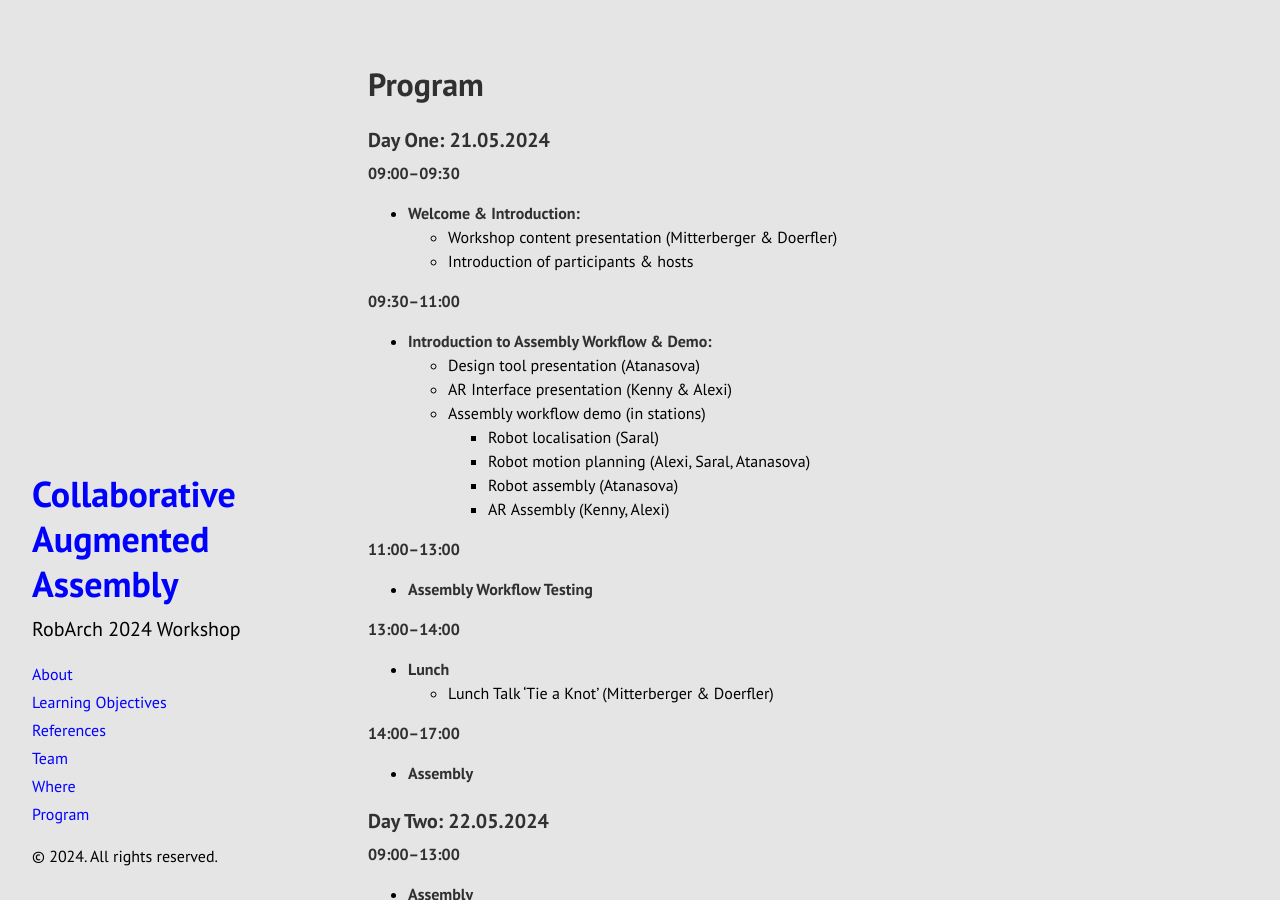
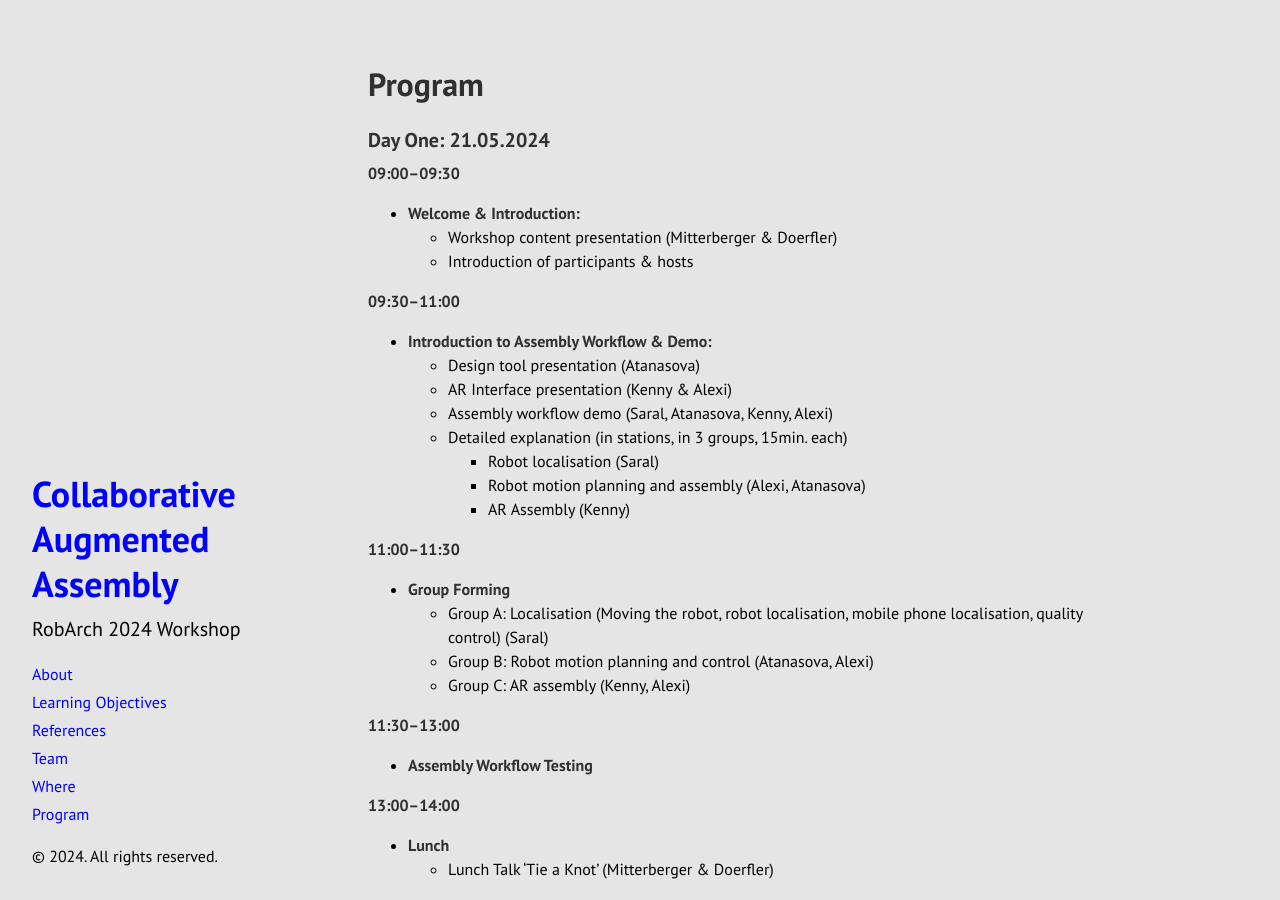
Before and after one commit to HUMA-LabforAdvancedTechnologyinArch/robarch24, a Jekyll site: the page built from docs/workshop_program.md, in a window 1280 px wide and 900 px high. Built offline with Jekyll 4.4.1, drawn with Linux system fonts in a browser that asks for light colours; Markdown is read by kramdown in place of the engine named in the settings.

Commit message:
Update workshop_program.md

```diff
--- a/docs/workshop_program.md
+++ b/docs/workshop_program.md
@@ -14,13 +14,19 @@ title: Program
 - **Introduction to Assembly Workflow & Demo:**
   - Design tool presentation (Atanasova)
   - AR Interface presentation (Kenny & Alexi)
-  - Assembly workflow demo (in stations)
+  - Assembly workflow demo (Saral, Atanasova, Kenny, Alexi)
+  - Detailed explanation (in stations, in 3 groups, 15min. each)
     - Robot localisation (Saral)
-    - Robot motion planning (Alexi, Saral, Atanasova)
-    - Robot assembly (Atanasova)
-    - AR Assembly (Kenny, Alexi)
+    - Robot motion planning and assembly (Alexi, Atanasova)
+    - AR Assembly (Kenny)
 
-**11:00–13:00**
+**11:00–11:30**
+- **Group Forming**
+    - Group A: Localisation (Moving the robot, robot localisation, mobile phone localisation, quality control) (Saral)
+    - Group B: Robot motion planning and control (Atanasova, Alexi)
+    - Group C: AR assembly (Kenny, Alexi)
+
+**11:30–13:00**
 - **Assembly Workflow Testing**
 
 **13:00–14:00**
```
